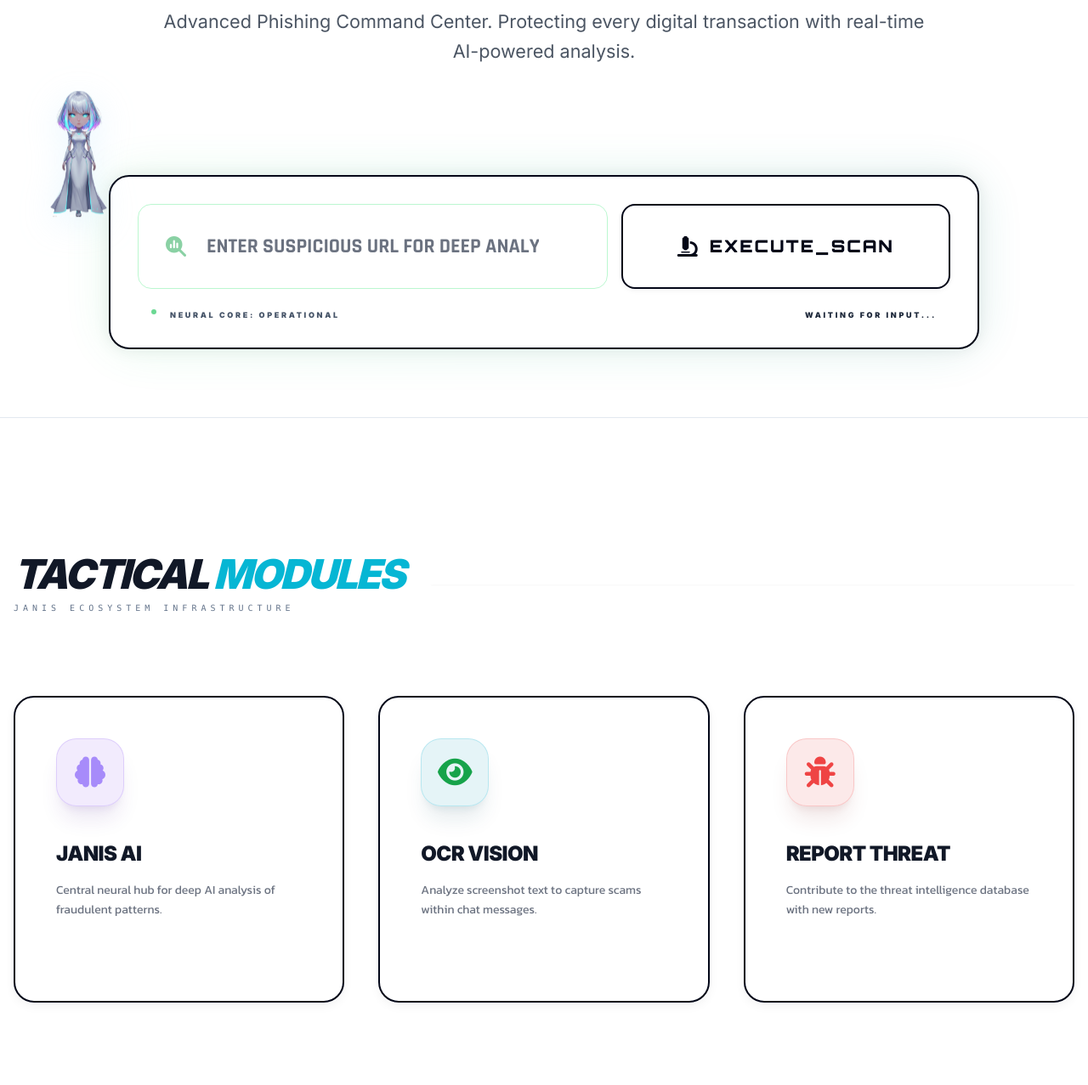
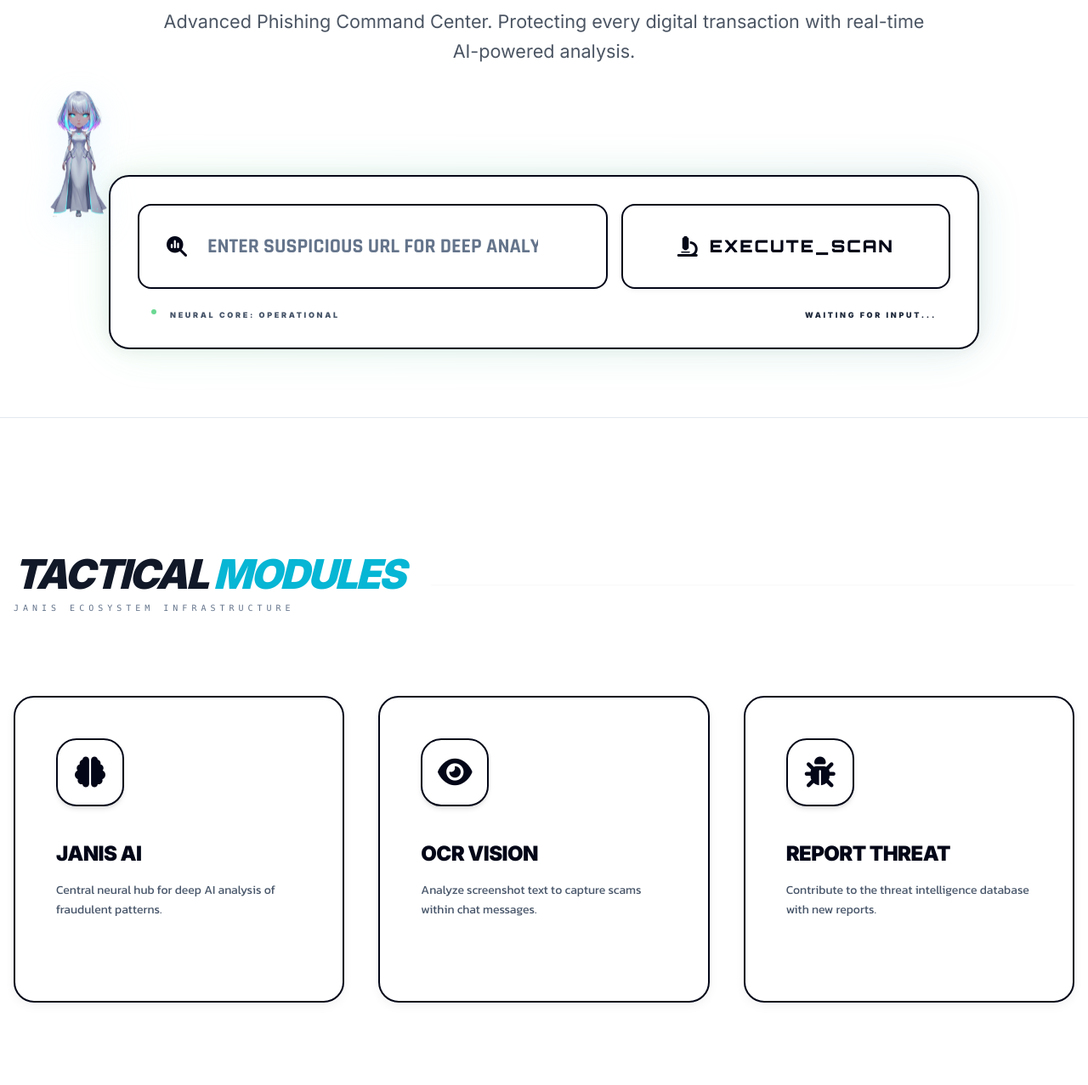
Before and after one commit to sakchai-01/PHISHGUARD, a FastAPI app: page / in a window 1280 px wide. Shown: the part 503-1780 px from the top of the page at 85% size. Run offline with FastAPI, Linux system fonts and the light colour scheme; some libraries are stand-ins or nearby versions.

Commit message:
Refactor index.html for improved structure and styling

```diff
--- a/templates/index.html
+++ b/templates/index.html
@@ -31,10 +31,10 @@
         <div class="absolute -inset-2 bg-gradient-to-r from-green-400 via-emerald-500 to-teal-600 rounded-[3rem] blur-xl opacity-10 group-hover:opacity-20 transition duration-1000"></div>
         <div class="relative cyber-card p-6 md:p-8 border-green-200 shadow-[0_0_20px_rgba(0,0,0,0.08)]">
             <div class="flex flex-col md:flex-row gap-4 items-stretch mobile-stack">
-                <div class="flex-1 relative flex items-center bg-white/40 rounded-2xl border border-green-200 focus-within:border-green-500/50 transition-all">
-                    <i class="fa-solid fa-magnifying-glass-chart absolute left-4 md:left-8 text-green-600/50 text-xl md:text-2xl"></i>
+                <div class="flex-1 relative flex items-center bg-white rounded-2xl border-2 border-slate-950 focus-within:border-green-600 transition-all shadow-sm">
+                    <i class="fa-solid fa-magnifying-glass-chart absolute left-4 md:left-8 text-slate-950 text-xl md:text-2xl"></i>
                     <input id="urlInput"
-                        class="w-full bg-transparent pl-12 pr-4 py-4 md:px-20 md:py-8 outline-none text-gray-900 text-base md:text-2xl placeholder:text-gray-400 md:placeholder:text-gray-500 font-bold font-['Rajdhani'] mobile-full"
+                        class="w-full bg-transparent pl-12 pr-4 py-4 md:px-20 md:py-8 outline-none text-slate-950 text-base md:text-2xl placeholder:text-slate-400 md:placeholder:text-slate-500 font-bold font-['Rajdhani'] mobile-full"
                         data-i18n-placeholder="placeholder_url"
                         placeholder="ENTER SUSPICIOUS URL FOR DEEP ANALYSIS...">
                 </div>
@@ -105,33 +105,33 @@
 
     <div class="grid grid-cols-1 md:grid-cols-3 gap-10">
         <!-- Janis AI -->
-        <a href="/chat" class="cyber-card p-12 group bg-violet-950/10 hover:bg-violet-600/10 border-violet-500/10 hover:border-violet-500/40">
-            <div class="w-20 h-20 rounded-3xl bg-violet-600/10 flex items-center justify-center mb-10 border border-violet-500/20 group-hover:bg-violet-600 group-hover:scale-110 group-hover:rotate-6 transition duration-500 shadow-xl shadow-violet-900/10">
-                <i class="fa-solid fa-brain text-4xl text-violet-400 group-hover:"></i>
+        <a href="/chat" class="cyber-card p-12 group">
+            <div class="w-20 h-20 rounded-3xl bg-white border-2 border-slate-950 flex items-center justify-center mb-10 group-hover:border-green-600 transition duration-500 shadow-md">
+                <i class="fa-solid fa-brain text-4xl text-slate-950 group-hover:text-green-600"></i>
             </div>
-            <h3 class="text-2xl font-black text-gray-900 mb-4 tracking-tight uppercase" data-i18n="nav_janis">JANIS AI CORE</h3>
-            <p class="text-gray-500 text-sm leading-relaxed font-['Kanit']" data-i18n="card_janis_desc">ศูนย์กลางระบบนิวรอนเพื่อวิเคราะห์พฤติกรรมมิจฉาชีพเชิงลึกด้วย AI</p>
-            <div class="mt-8 text-violet-500 text-[10px] font-black tracking-widest opacity-0 group-hover:opacity-100 transition-opacity">INITIALIZE TERM _</div>
+            <h3 class="text-2xl font-black text-slate-950 mb-4 tracking-tight uppercase group-hover:text-green-600" data-i18n="nav_janis">JANIS AI CORE</h3>
+            <p class="text-slate-600 text-sm leading-relaxed font-['Kanit'] group-hover:text-green-700" data-i18n="card_janis_desc">ศูนย์กลางระบบนิวรอนเพื่อวิเคราะห์พฤติกรรมมิจฉาชีพเชิงลึกด้วย AI</p>
+            <div class="mt-8 text-green-600 text-[10px] font-black tracking-widest opacity-0 group-hover:opacity-100 transition-opacity">INITIALIZE TERM _</div>
         </a>
 
         <!-- Vision Module -->
-        <a href="/tools/ocr" class="cyber-card p-12 group bg-cyan-950/10 hover:bg-cyan-600/10 border-cyan-500/10 hover:border-cyan-500/40">
-            <div class="w-20 h-20 rounded-3xl bg-cyan-600/10 flex items-center justify-center mb-10 border border-cyan-500/20 group-hover:bg-cyan-600 group-hover:scale-110 group-hover:rotate-6 transition duration-500 shadow-xl shadow-cyan-900/10">
-                <i class="fa-solid fa-eye text-4xl text-green-600 group-hover:text-green-700"></i>
+        <a href="/tools/ocr" class="cyber-card p-12 group">
+            <div class="w-20 h-20 rounded-3xl bg-white border-2 border-slate-950 flex items-center justify-center mb-10 group-hover:border-green-600 transition duration-500 shadow-md">
+                <i class="fa-solid fa-eye text-4xl text-slate-950 group-hover:text-green-600"></i>
             </div>
-            <h3 class="text-2xl font-black text-gray-900 mb-4 tracking-tight uppercase" data-i18n="card_ocr_title">OCR VISION</h3>
-            <p class="text-gray-500 text-sm leading-relaxed font-['Kanit']" data-i18n="card_ocr_desc">ระบบวิเคราะห์ข้อความจากภาพสกรีนช็อต เพื่อจับกลโกงในข้อความแชท</p>
+            <h3 class="text-2xl font-black text-slate-950 mb-4 tracking-tight uppercase group-hover:text-green-600" data-i18n="card_ocr_title">OCR VISION</h3>
+            <p class="text-slate-600 text-sm leading-relaxed font-['Kanit'] group-hover:text-green-700" data-i18n="card_ocr_desc">ระบบวิเคราะห์ข้อความจากภาพสกรีนช็อต เพื่อจับกลโกงในข้อความแชท</p>
             <div class="mt-8 text-green-600 text-[10px] font-black tracking-widest opacity-0 group-hover:opacity-100 transition-opacity">OPTICAL CORE _</div>
         </a>
 
         <!-- Community Feed -->
-        <a href="/report" class="cyber-card p-12 group bg-red-950/10 hover:bg-red-600/10 border-red-500/10 hover:border-red-500/40">
-            <div class="w-20 h-20 rounded-3xl bg-red-600/10 flex items-center justify-center mb-10 border border-red-500/20 group-hover:bg-red-600 group-hover:scale-110 group-hover:rotate-6 transition duration-500 shadow-xl shadow-red-900/10">
-                <i class="fa-solid fa-bug text-4xl text-red-500 group-hover:"></i>
+        <a href="/report" class="cyber-card p-12 group">
+            <div class="w-20 h-20 rounded-3xl bg-white border-2 border-slate-950 flex items-center justify-center mb-10 group-hover:border-green-600 transition duration-500 shadow-md">
+                <i class="fa-solid fa-bug text-4xl text-slate-950 group-hover:text-green-600"></i>
             </div>
-            <h3 class="text-2xl font-black text-gray-900 mb-4 tracking-tight uppercase" data-i18n="nav_report">INTEL REPORT</h3>
-            <p class="text-gray-500 text-sm leading-relaxed font-['Kanit']" data-i18n="card_report_desc">ร่วมสร้างฐานข้อมูลภัยคุกคามด้วยการแจ้งเบาะแสการหลอกลวงใหม่ๆ</p>
-            <div class="mt-8 text-red-500 text-[10px] font-black tracking-widest opacity-0 group-hover:opacity-100 transition-opacity">SUBMIT INTEL _</div>
+            <h3 class="text-2xl font-black text-slate-950 mb-4 tracking-tight uppercase group-hover:text-green-600" data-i18n="nav_report">INTEL REPORT</h3>
+            <p class="text-slate-600 text-sm leading-relaxed font-['Kanit'] group-hover:text-green-700" data-i18n="card_report_desc">ร่วมสร้างฐานข้อมูลภัยคุกคามด้วยการแจ้งเบาะแสการหลอกลวงใหม่ๆ</p>
+            <div class="mt-8 text-green-600 text-[10px] font-black tracking-widest opacity-0 group-hover:opacity-100 transition-opacity">SUBMIT INTEL _</div>
         </a>
     </div>
 </div>
```
